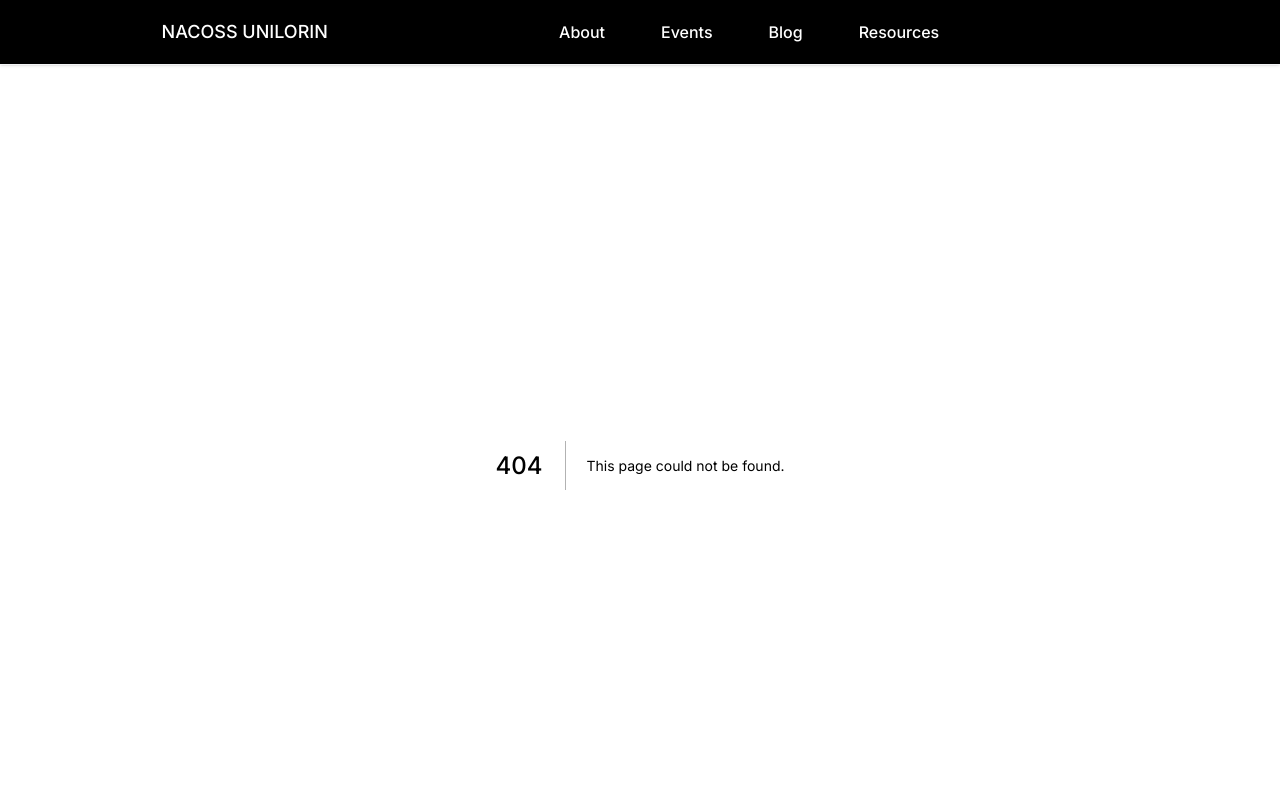
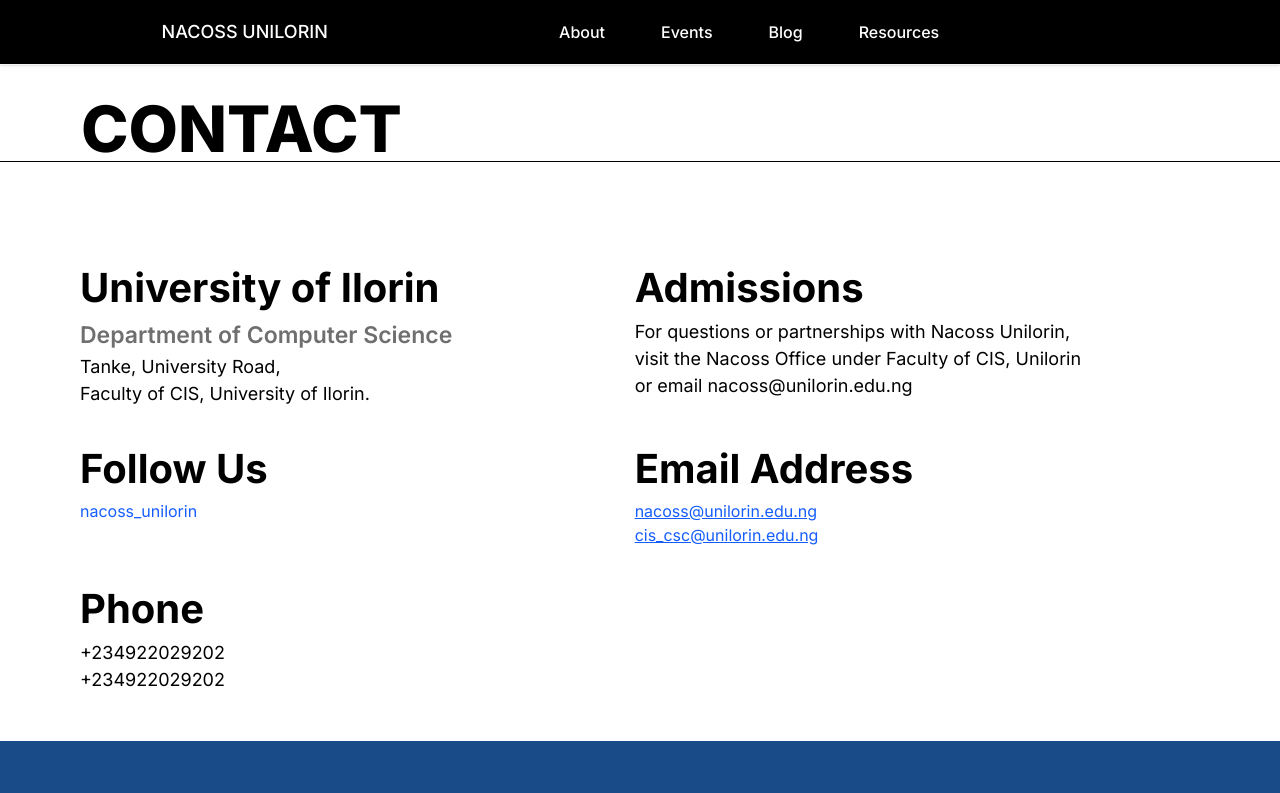
Before and after one commit to Oladotunlaniyan/NACOSS, a Next.js app: page /contact in a window 1280 px wide. Before the commit this address had no page. Shown: the top 793 px of the page. Built offline with nearby package versions, Linux system fonts and the light colour scheme.

Commit message:
feat: add contacts page

```diff
--- a/src/app/about/page.tsx
+++ b/src/app/about/page.tsx
@@ -1,4 +1,3 @@
-import AboutTitle from "./title"
 import HeaderTitle from "@/components/HeaderTitle"
 import Title from "@/components/Title"
 import AboutSection1 from "./aboutSection1"
@@ -11,7 +10,6 @@
 export default function ServicesPage() {
     return (
         <div>
-            {/* <AboutTitle /> */}
             <HeaderTitle headerTitle="ABOUT"/>
             <AboutSection1 />
             <AboutSection2 />
--- /dev/null
+++ b/src/app/contact/contactSection.tsx
@@ -0,0 +1,33 @@
+
+
+export default function ContactSection() {
+    return (
+        <div>
+            <div className="grid grid-cols-1 lg:grid-cols-2 gap-8 w-11/12 md:ml-8 p-12">
+                <div className="">
+                    <h1 className="md:text-[40px] text-[30px] font-bold">University of Ilorin</h1>
+                    <h6 className="text-[#6F6F6F] font-semibold md:text-[23px] text-[20px]">Department of Computer Science</h6>
+                    <p className="md:text-[18px]">Tanke, University Road, <br /> Faculty of CIS, University of Ilorin.</p>
+                </div>
+                <div className="">
+                    <h1 className="md:text-[40px] text-[30px] font-bold">Admissions</h1>
+                    <p className="md:text-[18px]">For questions or partnerships with Nacoss Unilorin, <br /> visit the Nacoss Office under Faculty of CIS, Unilorin <br /> or email nacoss@unilorin.edu.ng</p>
+                </div>
+                <div className="">
+                    <h1 className="md:text-[40px] text-[30px] font-bold">Follow Us</h1>
+                    <a href="https://www.instragram.com/nacoss_unilorin" className="text-blue-600 hover:underline"> nacoss_unilorin </a>
+                </div>
+                <div className="">
+                    <h1 className="md:text-[40px] text-[30px] font-bold">Email Address</h1>
+                    <a href="mailto:nacoss@unilorin.edu.ng" className="underline text-blue-600">nacoss@unilorin.edu.ng</a> <br />
+                    <a href="mailto:cis_csc@unilorin.edu.ng" className="underline text-blue-600">cis_csc@unilorin.edu.ng</a>
+                </div>
+                <div className="">
+                    <h1 className="md:text-[40px] text-[30px] font-bold">Phone</h1>
+                    <p className="md:text-[18px]">+234922029202</p>
+                    <p className="md:text-[18px]">+234922029202</p>
+                </div>
+            </div>
+        </div>
+    )
+}
--- /dev/null
+++ b/src/app/contact/page.tsx
@@ -0,0 +1,12 @@
+import HeaderTitle from "@/components/HeaderTitle";
+import ContactSection from "./contactSection";
+
+export default function ServicesPage() {
+    return (
+        <div >
+            <HeaderTitle headerTitle="CONTACT" />
+            <ContactSection />
+
+        </div>
+    )
+}
```
